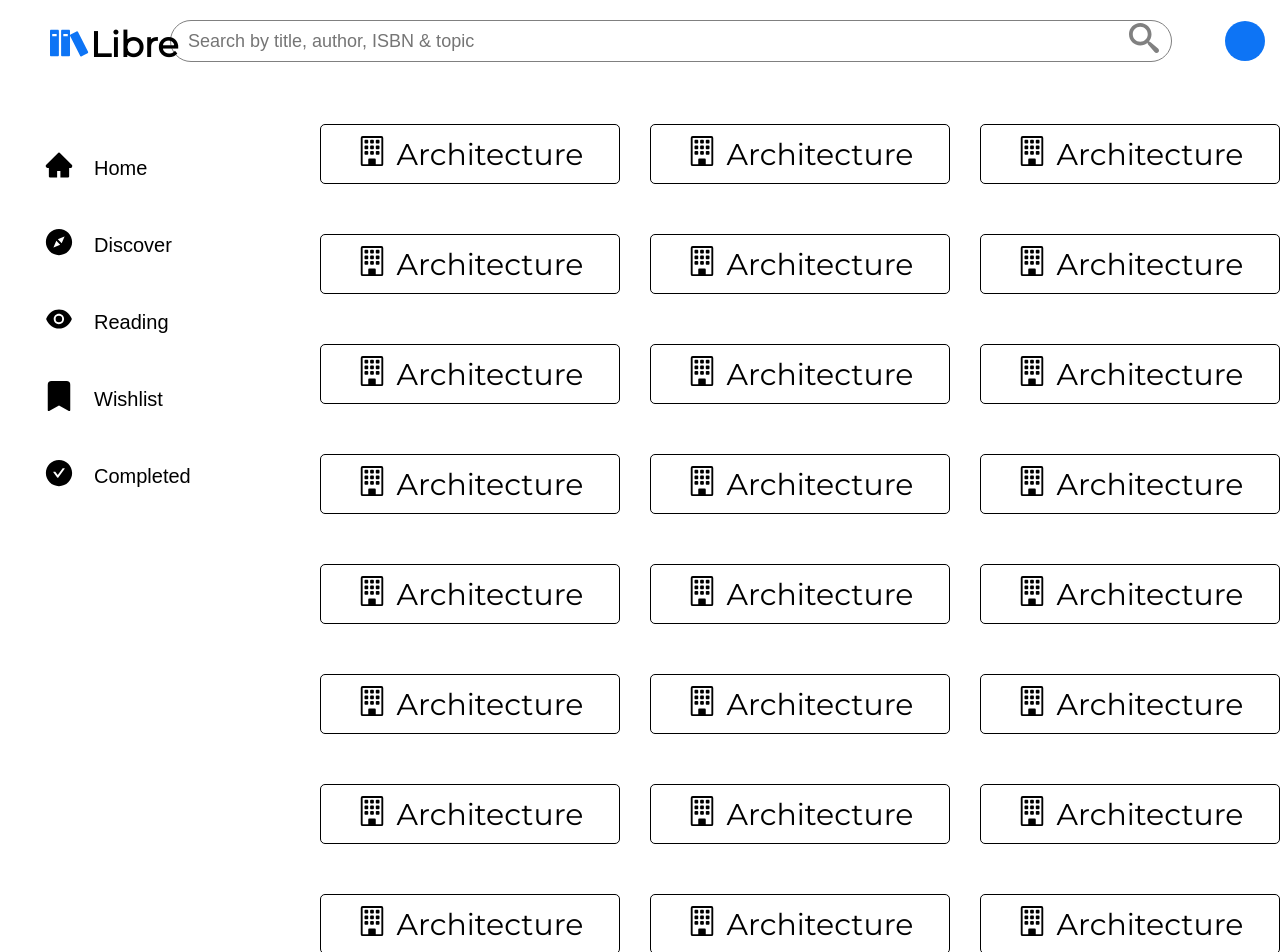
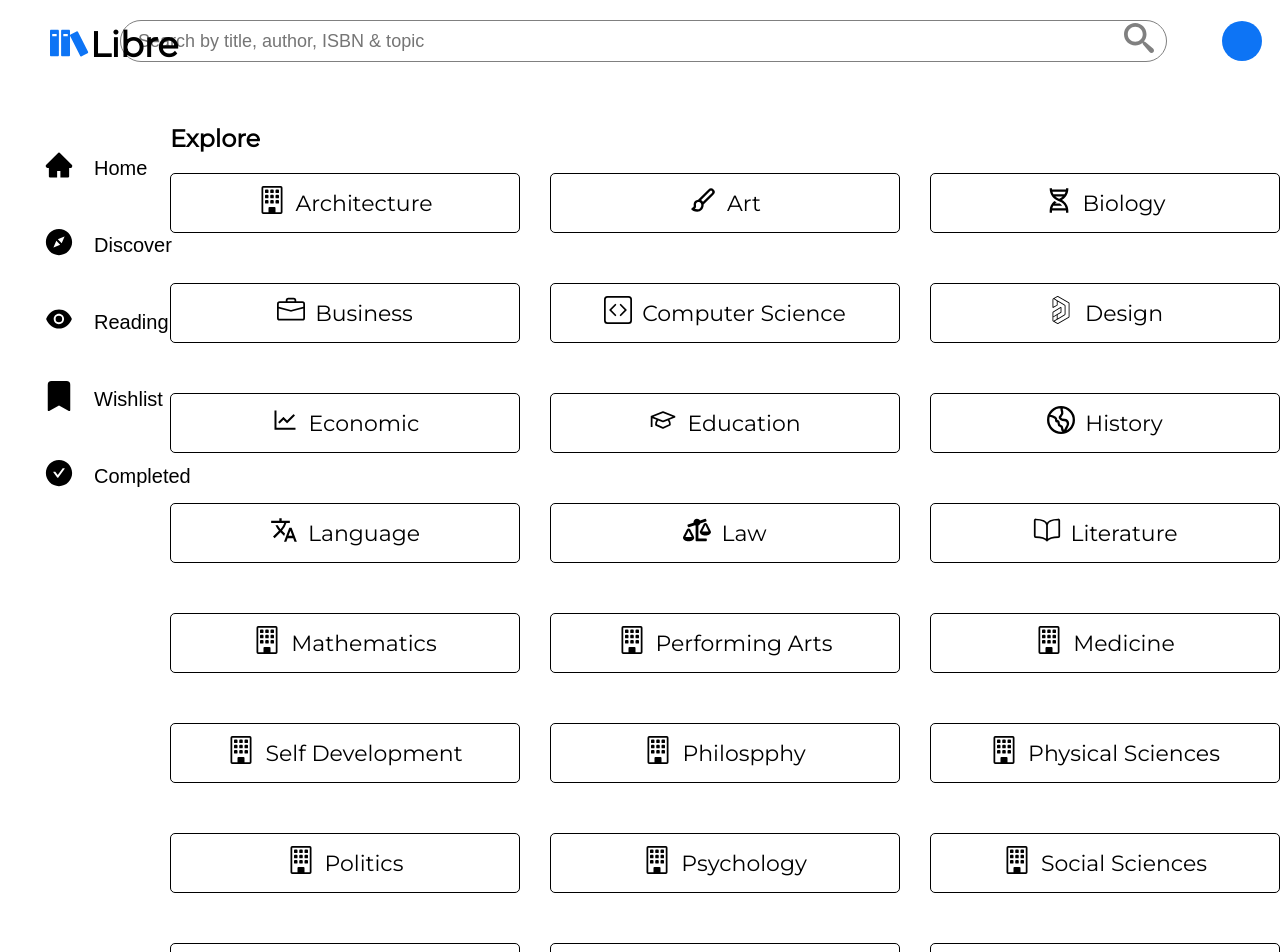
Before and after one commit to Team-Ente/Libre, a React (Create React App) app in the folder client/: page /discover in a window 1280 px wide. Shown: the top 952 px of the page. Built offline with nearby package versions, Linux system fonts and the light colour scheme.

Commit message:
fixed layout

```diff
--- a/client/src/App.js
+++ b/client/src/App.js
@@ -15,9 +15,9 @@ function App() {
           <div className='logo'><Logo /><Sidenav /></div>
           <div className='header'><Header /></div>
           <div className='content'>
-            <Discover />
             <Routes>
               <Route exact path='/' element={<Home />} />
+              <Route exact path='/discover' element={<Discover />} />
               <Route exact path='/reading' element={<Reading />} />
             </Routes>
           </div>
--- a/client/src/pages/Discover.css
+++ b/client/src/pages/Discover.css
@@ -2,9 +2,9 @@
 .items {
     display: grid;
     gap: 30px;
-    grid-template-columns: repeat(3, 300px);
+    grid-template-columns: repeat(3, 350px);
     grid-template-rows: repeat(8, 80px);
-    margin-left: 100px;
+
 }
 .item {
     padding: 10px;
@@ -14,10 +14,18 @@
     align-items: center;
     justify-content: center;
     flex-direction: row;
-    font-size: 30px;
     margin-bottom: 20px;
+}
+.item i {
+    font-size: 28px;
 }
 .item p {
     margin-left: 10px;
+    font-size: 22px;
     font-family: "Montserrat", Arial, Helvetica, sans-serif;
 }
+h2 {
+
+    margin-bottom: 20px;
+    font-family: "Montserrat", Arial, Helvetica, sans-serif;
+}
--- a/client/src/pages/Discover.jsx
+++ b/client/src/pages/Discover.jsx
@@ -1,114 +1,124 @@
 import React from 'react';
 import './Discover.css';
 import * as BsIcons from 'react-icons/bs';
+import * as FaIcons from 'react-icons/fa';
+import * as BiIcons from 'react-icons/bi';
+import * as SiIcons from 'react-icons/si';
+import * as AiIcons from 'react-icons/ai';
+import * as VsIcons from 'react-icons/vsc';
+import * as GrIcons from 'react-icons/gr';
+import * as MdIcons from 'react-icons/md';
+import * as IoIcons from 'react-icons/io5';
 
 function Discover() {
   return (
-    <div className='items'>
+    <div>
+      <h2>Explore</h2>
+      <div className='items'>
         <div className='item'>
             <i><BsIcons.BsBuilding /></i>
             <p>Architecture</p>
         </div>
         <div className='item'>
-            <i><BsIcons.BsBuilding /></i>
-            <p>Architecture</p>
+            <i><BiIcons.BiPaint /></i>
+            <p>Art</p>
         </div>
         <div className='item'>
-            <i><BsIcons.BsBuilding /></i>
-            <p>Architecture</p>
+            <i><BiIcons.BiDna /></i>
+            <p>Biology</p>
+        </div>
+
+        <div className='item'>
+            <i><BsIcons.BsBriefcase /></i>
+            <p>Business</p>
+        </div>
+        <div className='item'>
+            <i><BsIcons.BsCodeSquare /></i>
+            <p>Computer Science</p>
+        </div>
+        <div className='item'>
+            <i><SiIcons.SiAltiumdesigner /></i>
+            <p>Design</p>
+        </div>
+
+        <div className='item'>
+            <i><AiIcons.AiOutlineLineChart /></i>
+            <p>Economic</p>
+        </div>
+        <div className='item'>
+            <i><VsIcons.VscMortarBoard /></i>
+            <p>Education</p>
+        </div>
+        <div className='item'>
+            <i><GrIcons.GrGlobe /></i>
+            <p>History</p>
+        </div>
+
+        <div className='item'>
+            <i><MdIcons.MdTranslate /></i>
+            <p>Language</p>
+        </div>
+        <div className='item'>
+            <i><FaIcons.FaBalanceScaleLeft /></i>
+            <p>Law</p>
+        </div>
+        <div className='item'>
+            <i><IoIcons.IoBookOutline /></i>
+            <p>Literature</p>
         </div>
 
         <div className='item'>
             <i><BsIcons.BsBuilding /></i>
-            <p>Architecture</p>
+            <p>Mathematics</p>
         </div>
         <div className='item'>
             <i><BsIcons.BsBuilding /></i>
-            <p>Architecture</p>
+            <p>Performing Arts</p>
         </div>
         <div className='item'>
             <i><BsIcons.BsBuilding /></i>
-            <p>Architecture</p>
+            <p>Medicine</p>
         </div>
 
         <div className='item'>
             <i><BsIcons.BsBuilding /></i>
-            <p>Architecture</p>
+            <p>Self Development</p>
         </div>
         <div className='item'>
             <i><BsIcons.BsBuilding /></i>
-            <p>Architecture</p>
+            <p>Philospphy</p>
         </div>
         <div className='item'>
             <i><BsIcons.BsBuilding /></i>
-            <p>Architecture</p>
+            <p>Physical Sciences</p>
         </div>
 
         <div className='item'>
             <i><BsIcons.BsBuilding /></i>
-            <p>Architecture</p>
+            <p>Politics</p>
         </div>
         <div className='item'>
             <i><BsIcons.BsBuilding /></i>
-            <p>Architecture</p>
+            <p>Psychology</p>
         </div>
         <div className='item'>
             <i><BsIcons.BsBuilding /></i>
-            <p>Architecture</p>
+            <p>Social Sciences</p>
         </div>
 
         <div className='item'>
             <i><BsIcons.BsBuilding /></i>
-            <p>Architecture</p>
+            <p>Study Aids</p>
         </div>
         <div className='item'>
             <i><BsIcons.BsBuilding /></i>
-            <p>Architecture</p>
+            <p>Technology</p>
         </div>
         <div className='item'>
             <i><BsIcons.BsBuilding /></i>
-            <p>Architecture</p>
+            <p>Religion</p>
         </div>
-
-        <div className='item'>
-            <i><BsIcons.BsBuilding /></i>
-            <p>Architecture</p>
-        </div>
-        <div className='item'>
-            <i><BsIcons.BsBuilding /></i>
-            <p>Architecture</p>
-        </div>
-        <div className='item'>
-            <i><BsIcons.BsBuilding /></i>
-            <p>Architecture</p>
-        </div>
-
-        <div className='item'>
-            <i><BsIcons.BsBuilding /></i>
-            <p>Architecture</p>
-        </div>
-        <div className='item'>
-            <i><BsIcons.BsBuilding /></i>
-            <p>Architecture</p>
-        </div>
-        <div className='item'>
-            <i><BsIcons.BsBuilding /></i>
-            <p>Architecture</p>
-        </div>
-
-        <div className='item'>
-            <i><BsIcons.BsBuilding /></i>
-            <p>Architecture</p>
-        </div>
-        <div className='item'>
-            <i><BsIcons.BsBuilding /></i>
-            <p>Architecture</p>
-        </div>
-        <div className='item'>
-            <i><BsIcons.BsBuilding /></i>
-            <p>Architecture</p>
-        </div>
-
+      </div>
     </div>
   )
 }
```
